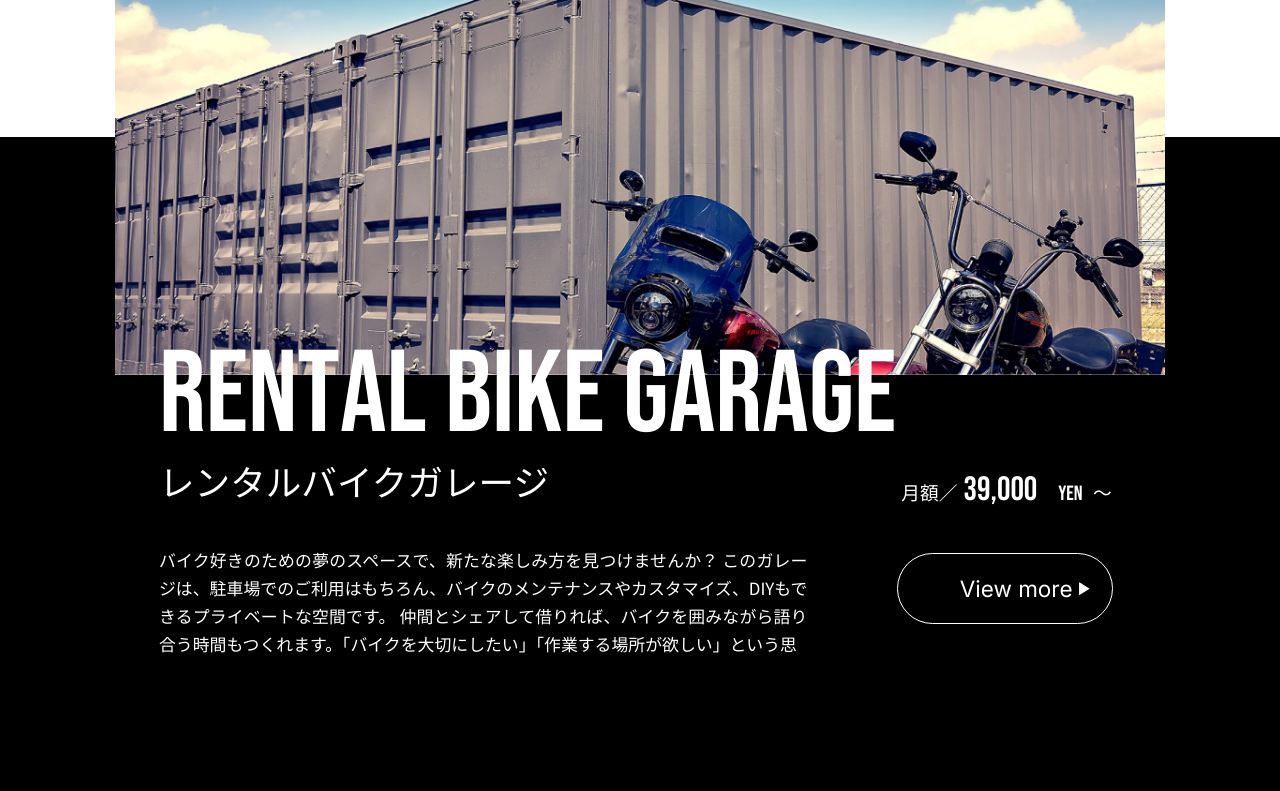
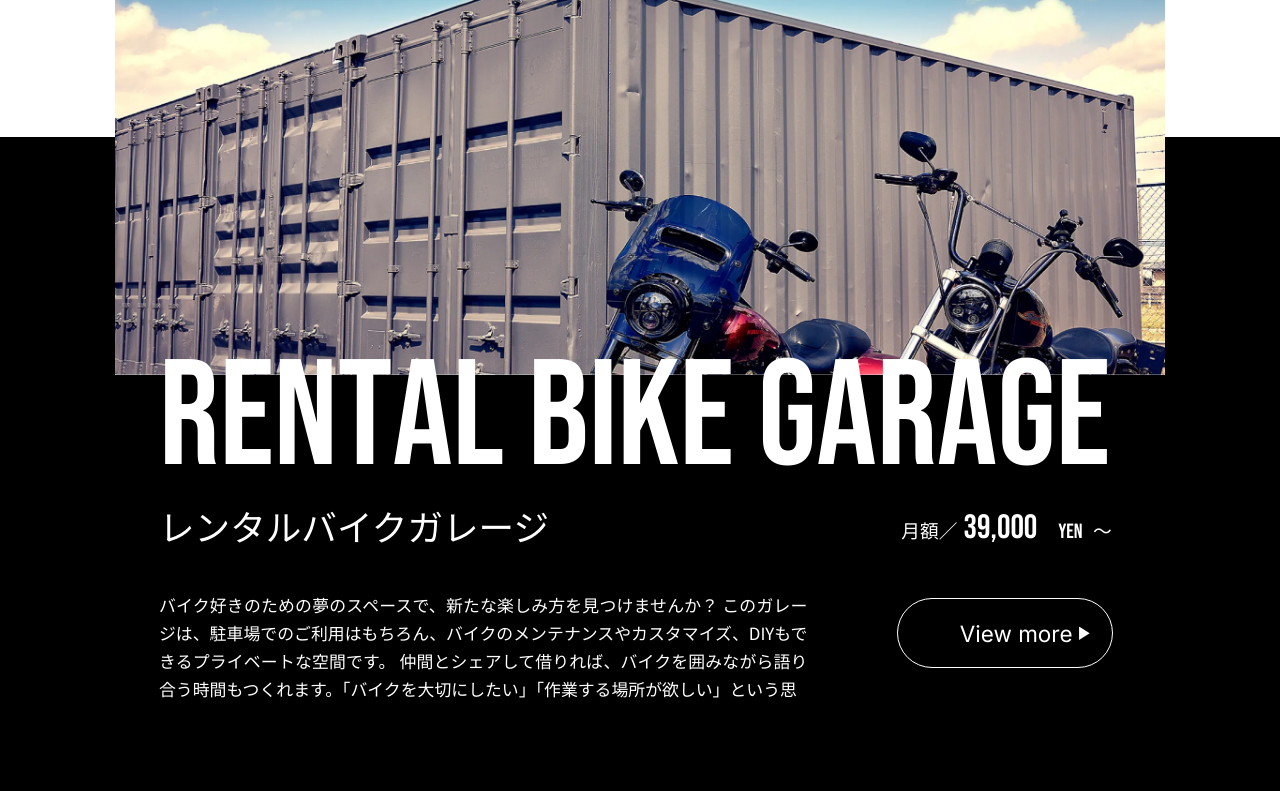
Before and after one commit to Mugen-Infotech/hashima, a PHP site: page / in a window 1280 px wide. Shown: the part 3686-4477 px from the top of the page. Run offline with PHP 8.4, Linux system fonts and the light colour scheme; some libraries are stand-ins or nearby versions.

Commit message:
front size issue fix

```diff
--- a/assets/css/style.css
+++ b/assets/css/style.css
@@ -1201,7 +1201,7 @@ input[type="file"]::file-selector-button {
   font-family: Bebas Neue, sans-serif;
   font-style: normal;
   font-weight: 400;
-  font-size: 7.75rem;
+  font-size: 10rem;
   line-height: 1.3225806452;
   color: #fff;
 }
@@ -1286,7 +1286,7 @@ input[type="file"]::file-selector-button {
 }
 .p-plan__main-price {
   position: absolute;
-  top: 31.25rem;
+  top: 33.80rem;
   right: 3.5375rem;
   font-family: Noto Sans JP, sans-serif;
   font-style: normal;
```
